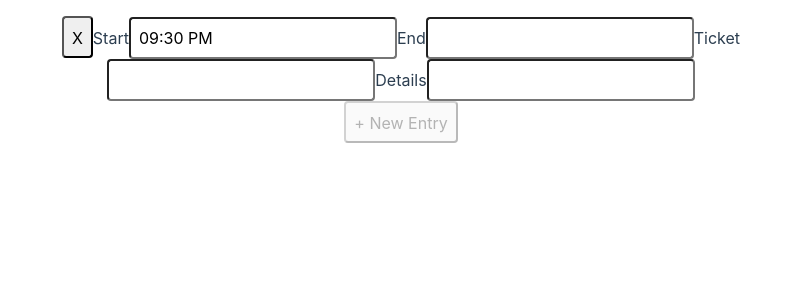
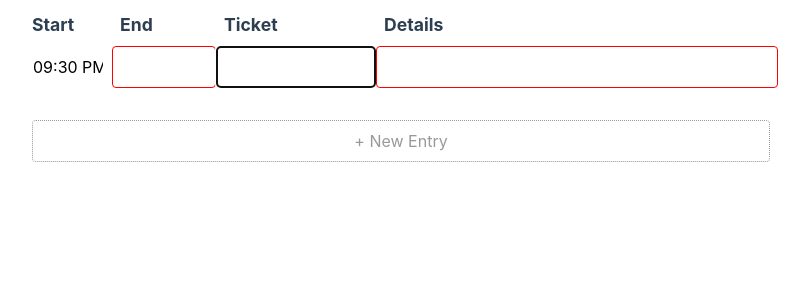
Before and after one commit to nobrayner/timey-wimey, a React (Create React App) app: page / in a window 1280 px wide. Both pictures are taken after a click on the button "+ New Entry". Shown: the top 300 px of the page, without its empty margins (239-1048 px from the left). Built offline with nearby package versions, Linux system fonts and the light colour scheme.

Commit message:
feat: Better UI (#8)

```diff
--- a/package.json
+++ b/package.json
@@ -45,7 +45,7 @@
     ]
   },
   "devDependencies": {
-    "cypress": "^4.10.0",
+    "cypress": "4.12.1",
     "redux-devtools-extension": "^2.13.8"
   }
 }
--- a/public/index.html
+++ b/public/index.html
@@ -28,7 +28,7 @@
   </head>
   <body>
     <noscript>You need to enable JavaScript to run this app.</noscript>
-    <div id="root"></div>
+    <div id="app"></div>
     <!--
       This HTML file is a template.
       If you open it directly in the browser, you will see an empty page.
--- a/src/App.css
+++ b/src/App.css
@@ -57,45 +57,22 @@ body {
 	height: 100%;
 	text-align: center;
 	font-family: -apple-system, BlinkMacSystemFont, "Segoe UI", Roboto, Ubuntu, Helvetica, Arial, sans-serif, "Apple Color Emoji", "Segoe UI Emoji", "Segoe UI Symbol";
+	font-size: 100%;
 	-webkit-font-smoothing: antialiased;
 	-moz-osx-font-smoothing: grayscale;
 	color: #2c3e50;
 }
-.page {
-	text-align: left;
-}
-
-/* Sizing */
 #app {
 	display: inline-block;
 	padding: 1em 2em;
 	width: calc(100% - 4em);
-}
-.timesheet header {
-	visibility: hidden;
-	position: absolute;
-	top: -9999px;
-	left: -9999px;
 }
 @media screen and (min-width: 754px) {
 	#app {
 		width: 754px;
 		max-width: 754px;
 	}
-	.timesheet header {
-		padding: 0 0.5em 0.75em 0.5em;
-		visibility: visible;
-		position: initial;
-		top: initial;
-		left: initial;
-		display: grid;
-		grid-template-columns: 5.5em 6.5em 10em 1fr;
 }
-	.timesheet header > *:nth-child(n+2) {
-		margin-left: 1em;
-	}
-}
-
 input, textarea, button {
 	-moz-appearance: none;
 	-webkit-appearance: none;
@@ -106,5 +83,16 @@ input, textarea, button {
 	margin: 0;
 	box-sizing: border-box;
 	border-radius: 4px;
-  font-family: -apple-system, BlinkMacSystemFont, "Segoe UI", Roboto, Ubuntu, Helvetica, Arial, sans-serif, "Apple Color Emoji", "Segoe UI Emoji", "Segoe UI Symbol";
+	font-family: -apple-system, BlinkMacSystemFont, 'Segoe UI', Roboto, Oxygen, Ubuntu, Cantarell, 'Open Sans', 'Helvetica Neue', sans-serif;
 }
+input, textarea {
+	vertical-align: top;
+	border: 1px solid transparent;
+	transition: border 0.2s ease-in-out;
+}
+input:hover, input:focus, textarea:hover, textarea:focus {
+	border-color: #999999;
+}
+input:not(:valid), textarea:not(:valid) {
+	border-color: red;
+}
--- a/src/App.tsx
+++ b/src/App.tsx
@@ -8,7 +8,6 @@ import Home from './app/pages/Home'
 function App() {
   return (
     <Router>
-      <div id="app">
       <Switch>
         <Route exact path='/'>
           <Home />
@@ -17,7 +16,6 @@ function App() {
           <Route key={i} path={route.path} component={route.component} />
         ))}
       </Switch>
-      </div>
     </Router>
   )
 }
--- /dev/null
+++ b/src/app/pages/Home.css
@@ -0,0 +1,22 @@
+.timesheet footer {
+  padding: 0 0.5em;
+}
+.timesheet header {
+  visibility: hidden;
+  position: absolute;
+  top: -9999px;
+  left: -9999px;
+}
+
+@media screen and (min-width: 754px) {
+  .timesheet header {
+    padding: 0 0.5em 0.75em 0.5em;
+    visibility: visible;
+    position: initial;
+    top: initial;
+    left: initial;
+    display: grid;
+    grid-template-columns: 5.5em 6.5em 10em 1fr;
+    text-align: left;
+  }
+}
--- a/src/app/pages/Home.tsx
+++ b/src/app/pages/Home.tsx
@@ -1,12 +1,15 @@
 import React from 'react'
 import TimeEntriesList from '../../features/timeentries/TimeEntriesList'
 import NewTimeEntryButton from '../../features/timeentries/NewTimeEntryButton'
+import './Home.css'
 
 const Home = () => (
-  <>
+  <main className="timesheet">
     <TimeEntriesList />
-    <NewTimeEntryButton />
-  </>
+    <footer>
+      <NewTimeEntryButton />
+    </footer>
+  </main>
 )
 
 export default Home
--- a/src/features/timeentries/NewTimeEntryButton.tsx
+++ b/src/features/timeentries/NewTimeEntryButton.tsx
@@ -5,11 +5,21 @@ import { addTimeEntry, canAddNewEntry } from './timeEntriesSlice'
 
 type NewTimeEntryButtonProps = ConnectedProps<typeof connector>
 
-export const NewTimeEntryButton = ({ canAddNewEntry, addTimeEntry }: NewTimeEntryButtonProps) =>
-  <button disabled={!canAddNewEntry} onClick={() => addTimeEntry()}>+ New Entry</button>
+export const NewTimeEntryButton = ({ canAddNewEntry, lastEntryID, addTimeEntry }: NewTimeEntryButtonProps) => {
+  function newEntry() {
+    addTimeEntry()
+
+    setTimeout(() => document.getElementById(`ticket_${lastEntryID}`)?.focus(), 1)
+  }
+
+  return (
+    <button className="new-entry-button" disabled={!canAddNewEntry} onClick={() => newEntry()}>+ New Entry</button>
+  )
+}
 
 const mapState = (state: RootState) => ({
-  canAddNewEntry: canAddNewEntry(state)
+  canAddNewEntry: canAddNewEntry(state),
+  lastEntryID: state.timeEntries.entries.length
 })
 
 const mapDispatch = {
--- /dev/null
+++ b/src/features/timeentries/TimeEntriesList.css
@@ -0,0 +1,99 @@
+.new-entry-button {
+  background-color: white;
+  border: 1px dotted #999999;
+  margin: 1em 0;
+  width: 100%;
+}
+.new-entry-button:disabled {
+  color: #999999;
+  cursor: not-allowed;
+}
+.new-entry-button:not(:disabled):hover {
+  color: #2c3e50;
+  cursor: pointer;
+  border-color: #2c3e50;
+}
+.title {
+  font-weight: bold;
+  display: inline-block;
+  font-size: 1.1em;
+}
+p.no-data {
+  padding: 0 0.5em;
+  line-height: 1.5em;
+  color: #999999;
+}
+.time-entry {
+  margin-left: -2em;
+  display: grid;
+  grid-template-columns: 2em minmax(5.5em, 2.25fr) minmax(6.5em, 3.25fr) minmax(10em, 5fr);
+  grid-template-areas:
+    "x sl el tl"
+    "x s  e  t "
+    "x dl .  . "
+    "x d  d  d "
+  ;
+  margin-bottom: 1em;
+}
+.remove-button {
+  grid-area: x;
+  margin: 0;
+  width: 2em;
+  height: 100%;
+  background-color: red;
+  color: white;
+  border: 1px solid red;
+  opacity: 1;
+  transition: opacity 0.2s ease-in-out;
+}
+.start {
+  grid-area: s;
+}
+.end {
+  grid-area: e;
+}
+.ticket {
+  grid-area: t;
+}
+.details {
+  grid-area: d;
+}
+.start-label, .end-label, .ticket-label, .details-label {
+  padding: 0 0.5em;
+  color: #777777;
+  text-align: left;
+}
+.start-label {
+  grid-area: sl;
+}
+.end-label {
+  grid-area: el;
+}
+.ticket-label {
+  grid-area: tl;
+}
+.details-label {
+  grid-area: dl;
+}
+
+@media screen and (min-width: 754px) {
+	.time-entry {
+		grid-template-columns: 2em 5.5em 6.5em 10em 1fr;
+		grid-template-areas:
+			"x s e t d"
+		;
+	}
+	.start-label, .end-label, .ticket-label, .details-label {
+		visibility: hidden;
+		position: absolute;
+		top: -9999px;
+		left: -9999px;
+  }
+  .remove-button {
+    opacity: 0;
+  }
+  .time-entry:hover > .remove-button {
+    opacity: 1;
+    cursor: pointer;
+  }
+}
--- a/src/features/timeentries/TimeEntriesList.module.css
+++ /dev/null
@@ -1,49 +0,0 @@
-.timesheet {
-  transition: height 1s;
-}
-button {
-  background-color: white;
-  border: 1px dotted #999999;
-  margin: 1em 0;
-  width: 100%;
-}
-button:disabled {
-  color: #999999;
-  cursor: not-allowed;
-}
-button:not(:disabled):hover {
-  color: #2c3e50;
-  cursor: pointer;
-  border-color: #2c3e50;
-}
-.timesheet footer {
-  padding: 0 0.5em;
-}
-.title {
-  font-weight: bold;
-  display: inline-block;
-  font-size: 1.1em;
-}
-.timesheet section.time-entries {
-  margin-left: -2em;
-}
-p.no-data {
-  padding: 0 0.5em;
-  line-height: 1.5em;
-  color: #999999;
-}
-button.update-timelogs {
-  background-color: hsl(134, 61%, 41%);
-  color: white;
-  border: 1px solid hsl(134, 61%, 41%);
-}
-button.update-timelogs:not(:disabled):hover {
-  color: white;
-  border-color: hsl(134, 61%, 36%);
-  background-color: hsl(134, 61%, 36%);
-}
-button.update-timelogs:disabled {
-  color: #999999;
-  background-color: hsl(134, 61%, 60%);
-  border-color: hsl(134, 61%, 60%);
-}
--- a/src/features/timeentries/TimeEntriesList.tsx
+++ b/src/features/timeentries/TimeEntriesList.tsx
@@ -2,39 +2,51 @@ import React from 'react'
 import { RootState } from '../../app/store'
 import { connect, ConnectedProps } from 'react-redux'
 import { updateTimeEntry, removeTimeEntry } from './timeEntriesSlice'
+import './TimeEntriesList.css'
 
 type TimeEntriesListProps = ConnectedProps<typeof connector>
 
 export const TimeEntriesList = ({ isLoading, timeEntries, updateTimeEntry, removeTimeEntry }: TimeEntriesListProps) => {
   let entries
   if (!isLoading) {
+    if (timeEntries.length > 0) {
       entries = timeEntries.map(({ id, start, end, ticket, details }) => (
-      <section key={`timeEntry_${id}`} id={`timeEntry_${id}`}>
-        <button id={`remove_${id}`} aria-label={`Remove time entry: '${details}'`} onClick={e => removeTimeEntry(id)}>X</button>
+        <section key={`timeEntry_${id}`} id={`timeEntry_${id}`} className="time-entry">
+          <button id={`remove_${id}`} aria-label={`Remove time entry: '${details}'`} className="remove-button"
+            onClick={e => removeTimeEntry(id)}>X</button>
 
-        <label htmlFor={`start_${id}`}>Start</label>
-        <input id={`start_${id}`} type="text" maxLength={8} required value={start}
+          <label htmlFor={`start_${id}`} className="start-label">Start</label>
+          <input id={`start_${id}`} type="text" maxLength={8} required value={start} className="start"
             onChange={e => updateTimeEntry({ id, property: 'start', newValue: e.currentTarget.value })} />
 
-        <label htmlFor={`end_${id}`}>End</label>
-        <input id={`end_${id}`} type="text" maxLength={8} required value={end}
+          <label htmlFor={`end_${id}`} className="end-label">End</label>
+          <input id={`end_${id}`} type="text" maxLength={8} required value={end} className="end"
             onChange={e => updateTimeEntry({ id, property: 'end', newValue: e.currentTarget.value })} />
 
-        <label htmlFor={`ticket_${id}`}>Ticket</label>
-        <input id={`ticket_${id}`} type="text" required value={ticket}
+          <label htmlFor={`ticket_${id}`} className="ticket-label">Ticket</label>
+          <input id={`ticket_${id}`} type="text" required value={ticket} className="ticket"
             onChange={e => updateTimeEntry({ id, property: 'ticket', newValue: e.currentTarget.value })} />
 
-        <label htmlFor={`details_${id}`}>Details</label>
-        <input id={`details_${id}`} type="text" required value={details}
+          <label htmlFor={`details_${id}`} className="details-label">Details</label>
+          <input id={`details_${id}`} type="text" required value={details} className="details"
             onChange={e => updateTimeEntry({ id, property: 'details', newValue: e.currentTarget.value })} />
         </section>
       ))
+    } else {
+      entries = <p className="no-data">Please click the "+ New Entry" button to add a time entry</p>
+    }
   } else {
     entries = <p>Loading...</p>
   }
 
   return (
     <>
+      <header>
+        <h2 className="title">Start</h2>
+        <h2 className="title">End</h2>
+        <h2 className="title">Ticket</h2>
+        <h2 className="title">Details</h2>
+      </header>
       {entries}
     </>
   )
--- a/src/index.tsx
+++ b/src/index.tsx
@@ -12,7 +12,7 @@ ReactDOM.render(
       <App />
     </Provider>
   </React.StrictMode>,
-  document.getElementById('root')
+  document.getElementById('app')
 );
 
 // If you want your app to work offline and load faster, you can change
```
Also changed, not shown: 1 other file (tests, documents, lock files or other folders). Lines whose indentation alone changed are shown as unchanged.
